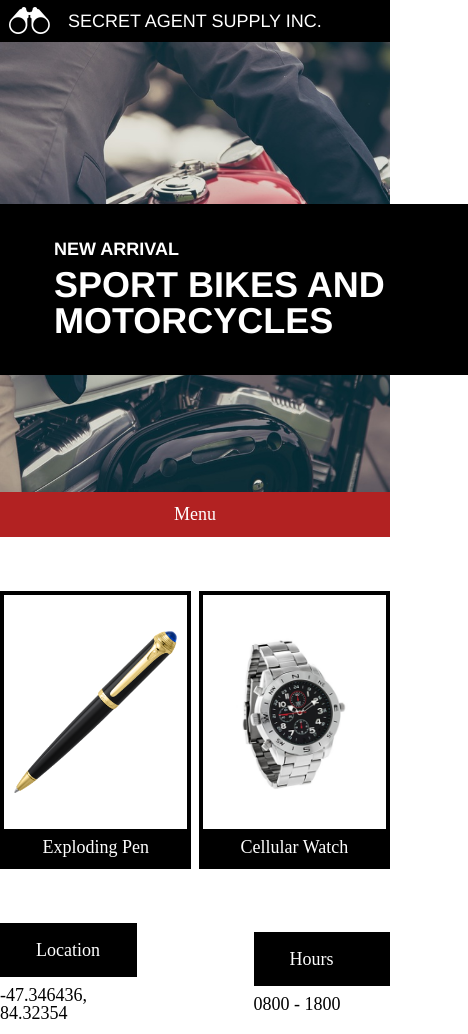
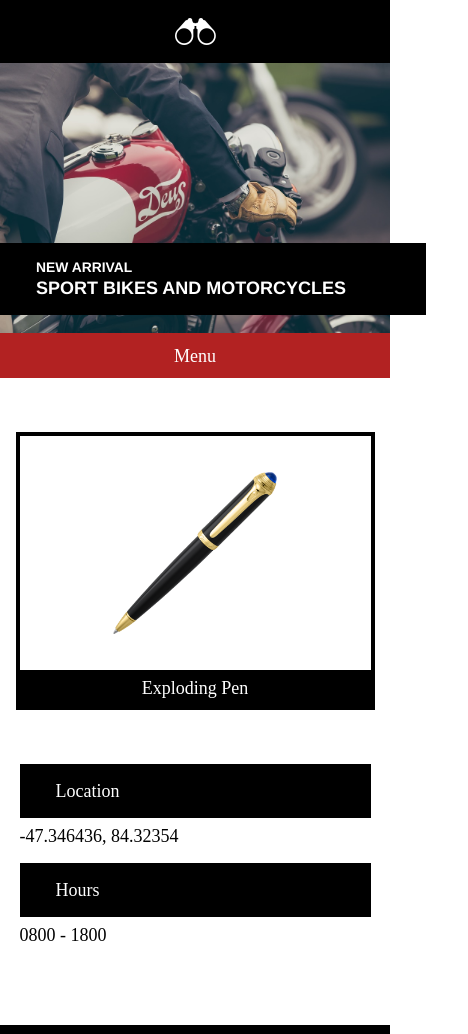
Before and after one commit to berlo64/secret_agent, a plain HTML site: page index.html in a window 390 px wide. Shown: the top 1034 px of the page, 468 px wide, since content can reach past the window. Drawn offline with Linux system fonts and the light colour scheme.

Commit message:
Add Smartphone media query

```diff
--- a/index.html
+++ b/index.html
@@ -43,11 +43,11 @@
 
     <div class="site-container flex-item content">
       <div class="flex-item product-grid">
-        <div class="product">
+        <div class="product pen">
           <img src="resources/images/pen.png" alt="Pen">
           <h4>Exploding Pen</h4>
         </div>
-        <div class="product">
+        <div class="product watch">
           <img src="resources/images/watch.png" alt="Watch">
           <h4>Cellular Watch</h4>
         </div>
--- a/resources/css/style.css
+++ b/resources/css/style.css
@@ -148,12 +148,18 @@ nav h4 {
 /* Tablet portrait orientation style*/
 
 @media only screen and (min-width: 1024px) {
+
+  /* Navigation menu style*/
+
   .mobile {
     display: none;
   }
 }
 
 @media only screen and (max-width: 1024px) {
+
+  /* Navigation menu style*/
+
   .desktop {
     display: none;
   }
@@ -170,3 +176,88 @@ nav h4 {
     display: none;
   }
 }
+
+/* Smartphone style*/
+
+@media only screen and (max-width: 470px) {
+
+  /* General style */
+
+  .site-container {
+    width: 100%;
+  }
+
+  h1 {
+    font-size: 1rem;
+  }
+
+  h2 {
+    font-size: 0.77rem;
+  }
+
+  .content {
+    flex-direction: column;
+  }
+
+  /* Header style */
+
+  .logo {
+    justify-content: center;
+  }
+
+  .logo img {
+    margin: 1rem auto;
+  }
+
+  .logo h2 {
+    display: none;
+  }
+
+  /* Main banner style*/
+
+  .main-banner {
+    height: 15rem;
+  }
+
+  .banner h1,
+  .banner h2 {
+    position: relative;
+    top: 10rem;
+    font-weight: bold;
+    width: 100%;
+  }
+
+  .banner h1 {
+    padding: 0.12rem 0 1rem 2rem;
+  }
+
+  .banner h2 {
+    padding: 1rem 0 0.12rem 2rem;
+  }
+
+  /* Product grid style*/
+
+  .product,
+  .location,
+  .hours,
+  .footer h4 {
+    margin-left: auto;
+    margin-right: auto;
+    width: 90%;
+  }
+
+  .product.watch {
+    display: none;
+  }
+
+  .location {
+    margin-bottom: 0.5rem;
+  }
+
+  /* Footer style*/
+
+  .footer h4{
+    text-align: center;
+    font-size: 0.7rem;
+  }
+}
```
